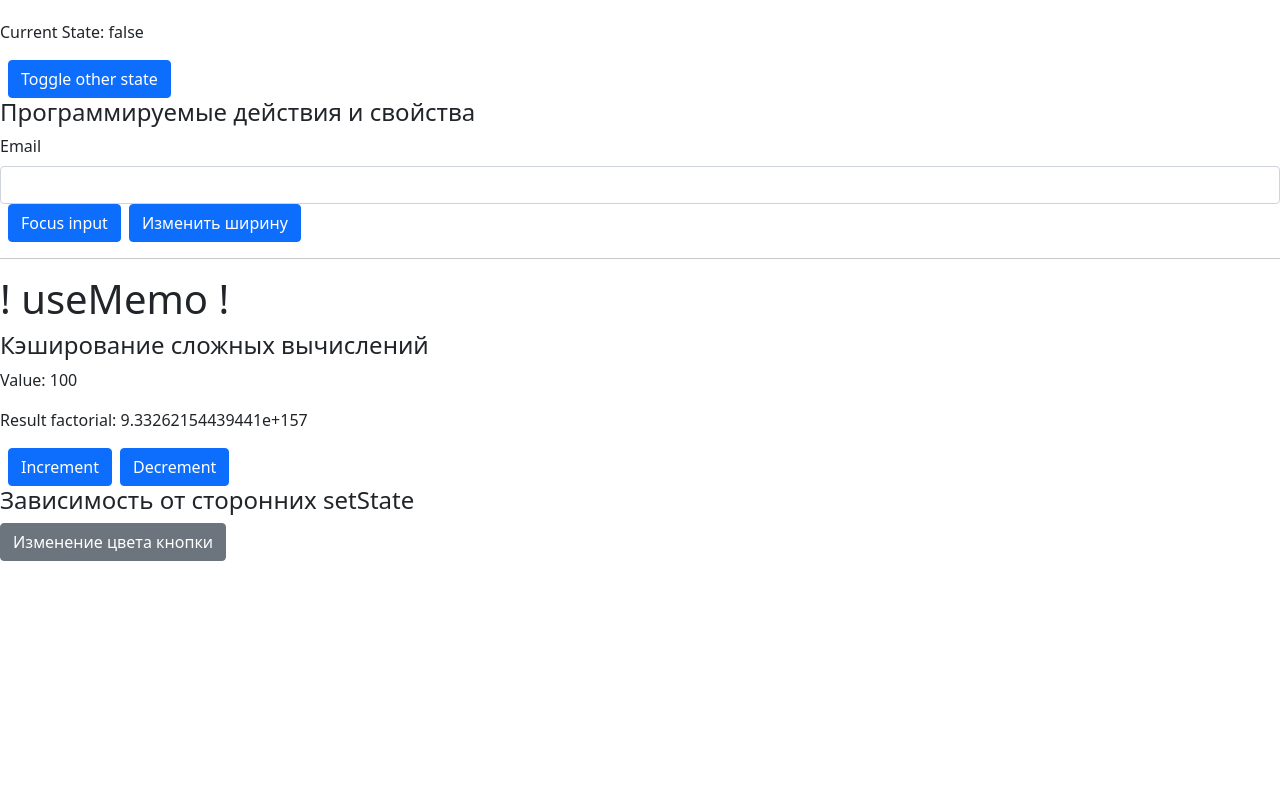
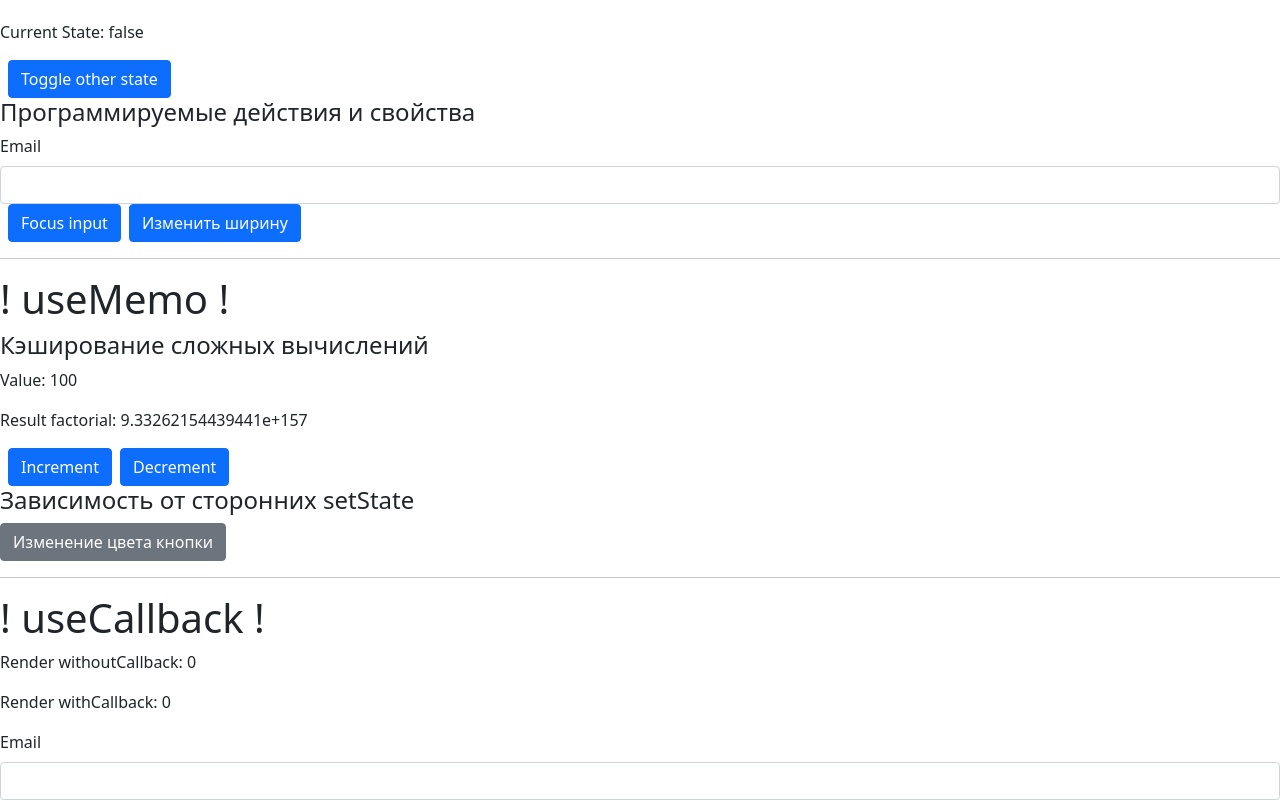
Before and after one commit to Gyper1on/learning-React-Hooks, a React (Create React App) app in the folder learning-react-hooks/: page / in a window 1280 px wide. Shown: the part 252-1052 px from the top of the page. Before the commit the page ends 813 px from the top, so only its background shows below. Built offline with nearby package versions, Linux system fonts and the light colour scheme.

Commit message:
learning hoock useCallback

```diff
--- a/learning-react-hooks/src/App.js
+++ b/learning-react-hooks/src/App.js
@@ -4,6 +4,7 @@
 import PrevStateExample from "./useRef/prevState";
 import ProgrammablActionsExample from "./useRef/programmablActionsExample";
 import ComplexCalculateExample from "./useMemo/comlexCalculate";
+import UseCallbackExample from "./useCallback/useCallbackExample";
 
 
 const App = () => {
@@ -16,6 +17,9 @@
             <hr/>
             <h1>! useMemo !</h1>
             <ComplexCalculateExample/>
+            <hr/>
+            <h1>! useCallback !</h1>
+            <UseCallbackExample/>
         </>
     )
 }
--- /dev/null
+++ b/learning-react-hooks/src/useCallback/useCallbackExample.jsx
@@ -0,0 +1,56 @@
+import React, {useEffect, useRef, useState, useCallback} from "react";
+
+
+const UseCallbackExample = () => {
+
+    const [data, setData] = useState({})
+
+    const withOutCallback = useRef(0)
+    const withCallback = useRef(0)
+
+    const handleChange = ({target}) => {
+        setData(prevState => ({...prevState, [target.name]: target.value}))
+    }
+
+
+    const validateWithOutCallback = useCallback((data)=> {
+        console.log(data)
+    },[])
+    const validateWithCallback = (data) => {
+        console.log(data)
+    }
+
+    useEffect(() => {
+        withOutCallback.current++
+    }, [validateWithOutCallback])
+
+    useEffect(() => {
+        withCallback.current++
+    }, [validateWithCallback])
+
+    useEffect(() => {
+        validateWithOutCallback(data)
+        validateWithCallback(data)
+    }, [data])
+
+    return (
+        <>
+            <p> Render withoutCallback: {withOutCallback.current}</p>
+            <p> Render withCallback: {withCallback.current}</p>
+            <label htmlFor="email"
+                   className=' form form-label'>
+                Email
+            </label>
+
+            <input type="email"
+                   className='form-control'
+                   id='email'
+                   onChange={handleChange}
+                   value={data.email || ''}
+                   name='email'/>
+        </>
+    )
+}
+
+
+export default UseCallbackExample
```
